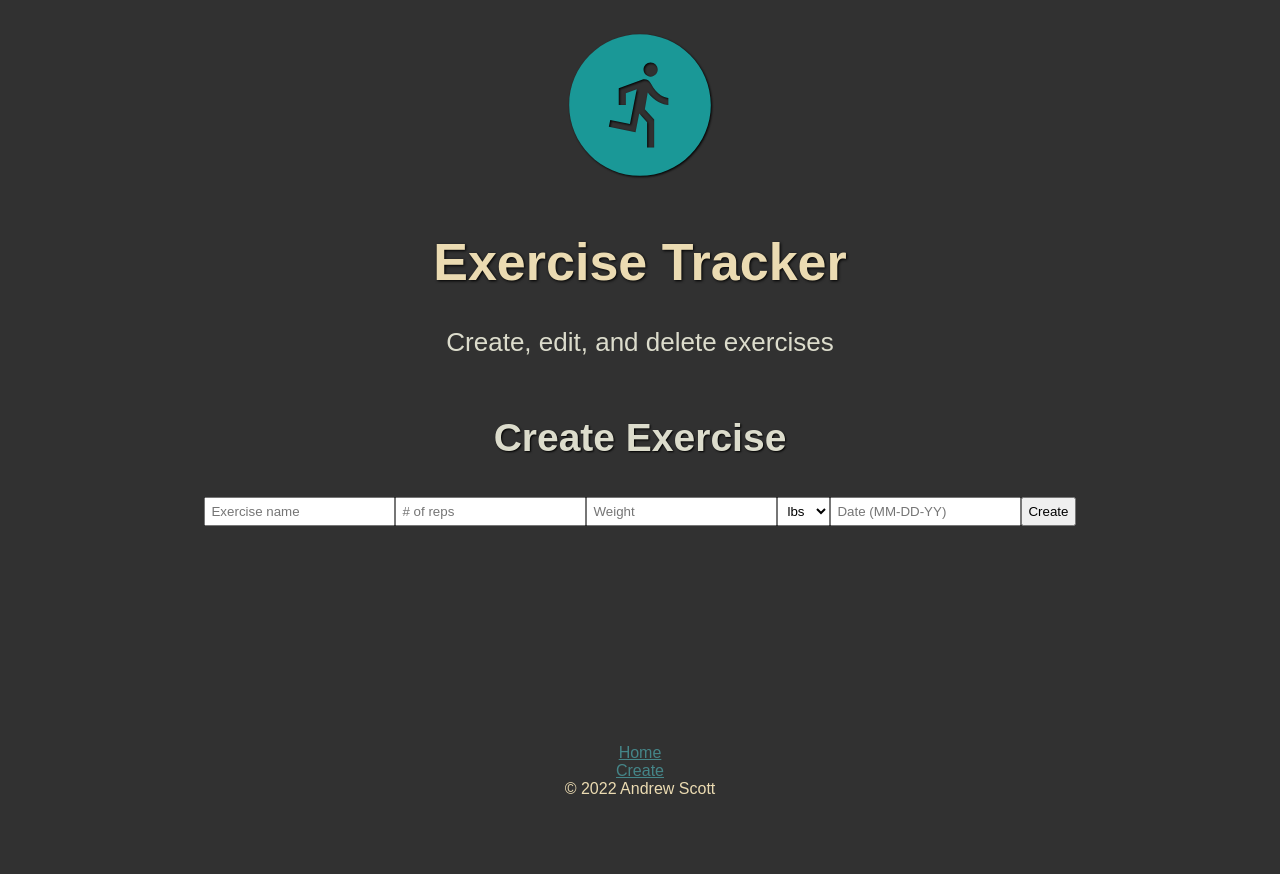
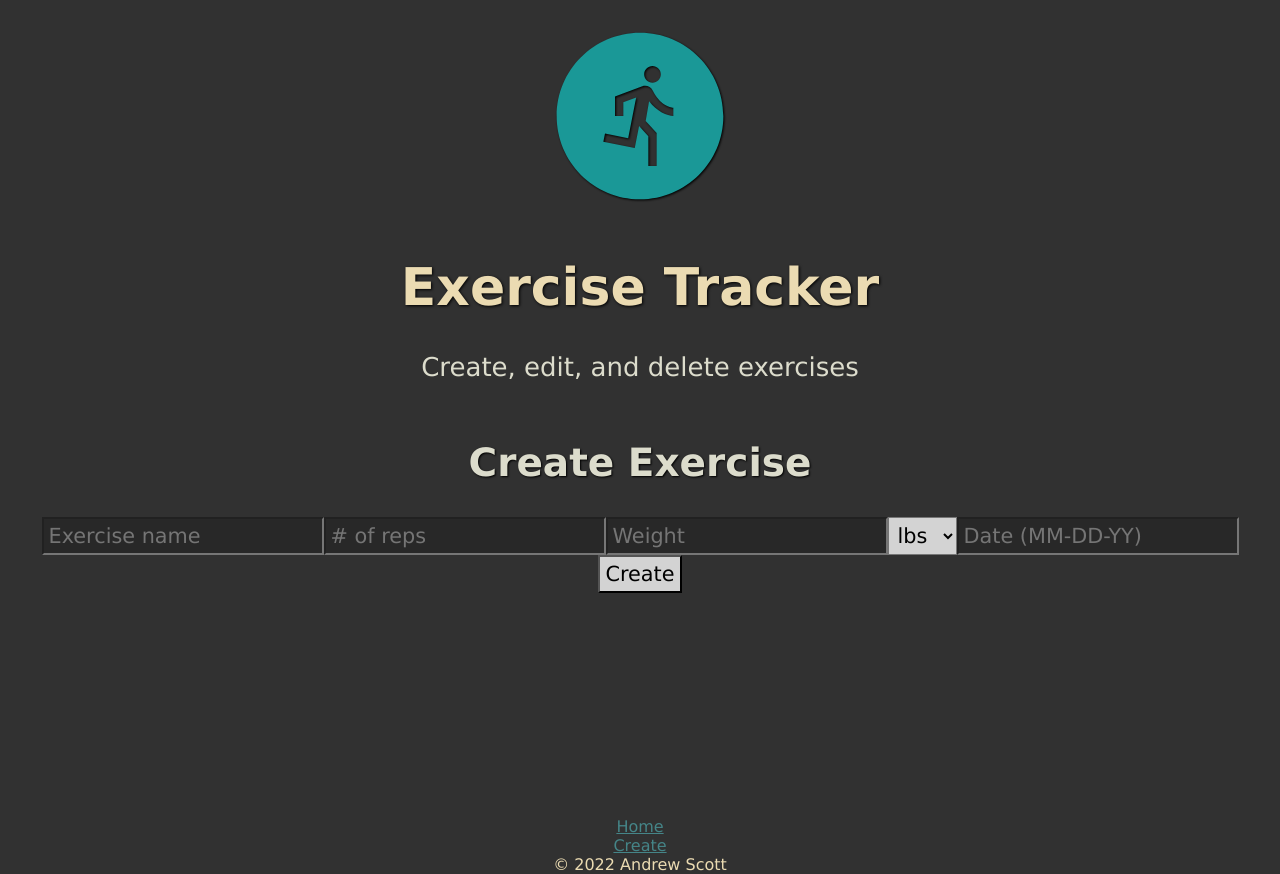
Before and after one commit to andcscott/ExerciseTracker, a React (Create React App) app in the folder exercises-ui/: page /create in a window 1280 px wide. Before the commit the page ends 808 px from the top, so only its background shows below. Built offline with nearby package versions, Linux system fonts and the light colour scheme.

Commit message:
Updates to font, margins, icon sizes, input background

```diff
--- a/exercises-ui/src/App.css
+++ b/exercises-ui/src/App.css
@@ -1,25 +1,24 @@
 body {
-  font-family: sans-serif;
+  font-family: "Verdana", "Helvetica", sans-serif;
   background-color: #313131;
   color: #ebdbb2;
-  margin: 10px 0px 0px 0px;
-  padding: 10px;
+  margin-top: 2vh;
 }
 
 tr th {
-  font: Verdana;
   text-align: center;
   color: #ebdbb2;
-  border: 5px solid;
+  font-size: 24pt;
+  border: 4px solid;
   border-color: #d79921;
   padding: 5px;
   background-color: #cc241d;
 }
 
 tr td {
-  font: Verdana;
   text-align: center;
   color: #dcdccc;
+  font-size: 20pt;
   border: 1px solid;
   border-color: #b8bb26;
   padding: 5px;
@@ -44,21 +43,32 @@ a {
   color: #458588;
 }
 
+nav {
+  margin-top: 28vh;
+}
+
 input {
-  font-family: sans-serif;
+  font-family: "Verdana", "Helvetica", sans-serif;
+  font-size: 80%;
   padding: 5px;
-  margin: 0px 0px 25% 0px;
+  background-color: #282828;
+  color: #fff;
 }
 
 button {
-  font-family: sans-serif;
+  font-family: "Verdana", "Helvetica", sans-serif;
+  font-size: 80%;
   padding: 5px;
-  margin: 0px 0px 25% 0px;
+  background-color: #d3d3d3;
+  color: #000;
 }
 
 select {
-  font-family: sans-serif;
+  font-family: "Verdana", "Helvetica", sans-serif;
+  font-size: 80%;
   padding: 5px;
+  background-color: #d3d3d3;
+  color: #000;
 }
 
 .App {
@@ -74,15 +84,15 @@ select {
 }
 
 .Add-icon {
-  color: #5a981a;
-  height: 100px;
-  width: 100px;
+  color: #339933;
+  height: 11vh;
+  width: 11vh;
   filter: drop-shadow(1px 1px 1px black);
 }
 
 .logo {
   color: #1a9897;
-  height: 170px;
-  width: 170px;
+  height: 25vh;
+  width: 25vh;
   filter: drop-shadow(1px 1px 1px black);
 }
```
